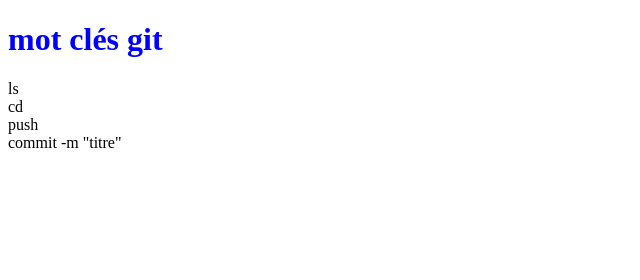
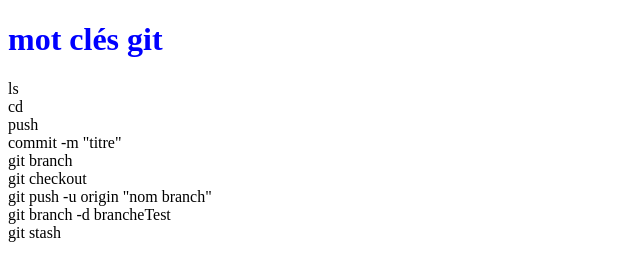
Before and after one commit to Akhyras/OpenclassroomsProject, a plain HTML site: page index.html in a window 1280 px wide. Shown: the whole page, without its empty margins (0-640 px from the left). Drawn offline with Linux system fonts and the light colour scheme.

Commit message:
First Commit

```diff
--- a/index.html
+++ b/index.html
@@ -12,6 +12,11 @@
          cd<br>
          push<br>
          commit -m "titre"<br>
+         git branch<br>
+         git checkout<br>
+         git push -u origin "nom branch"<br>
+         git branch -d brancheTest<br>
+         git stash<br>
       </p>
    </div>
 </body>
```
